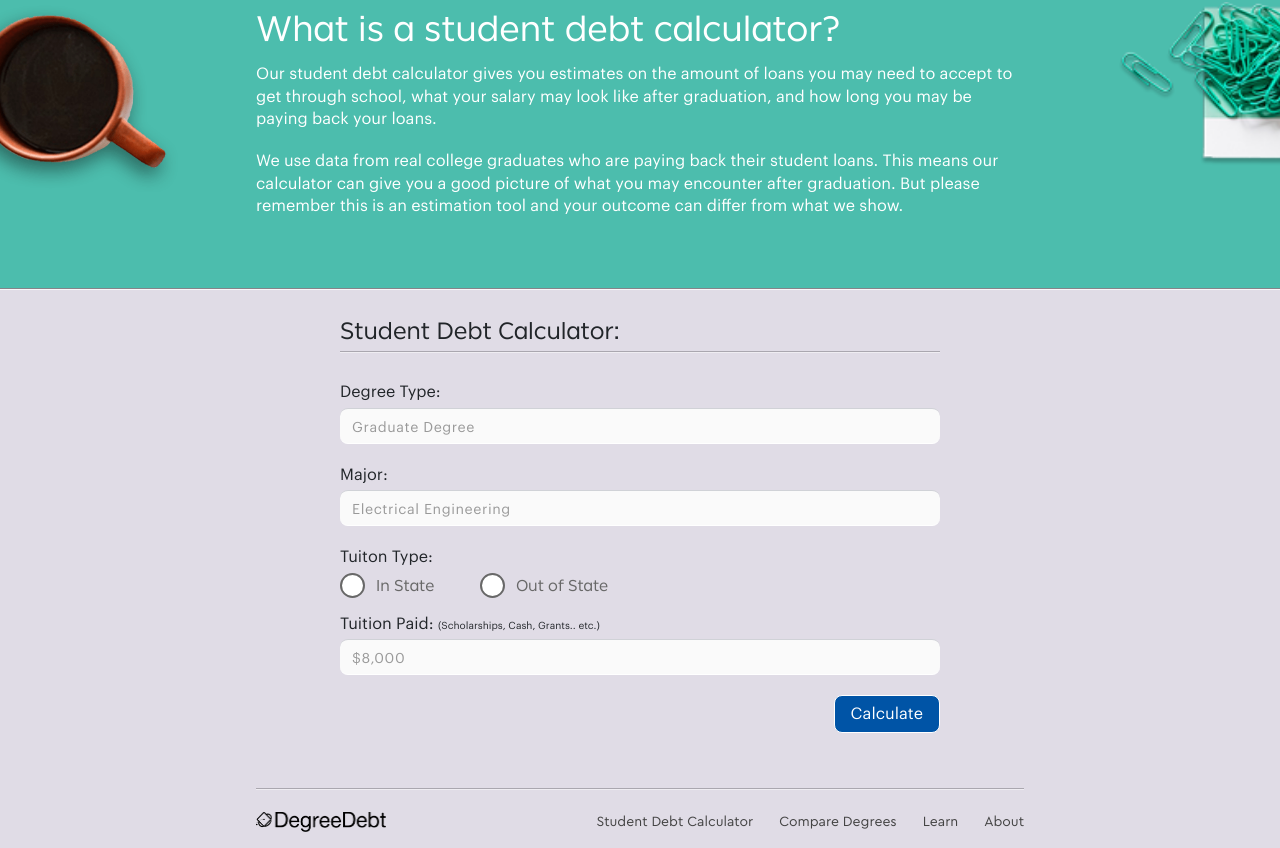
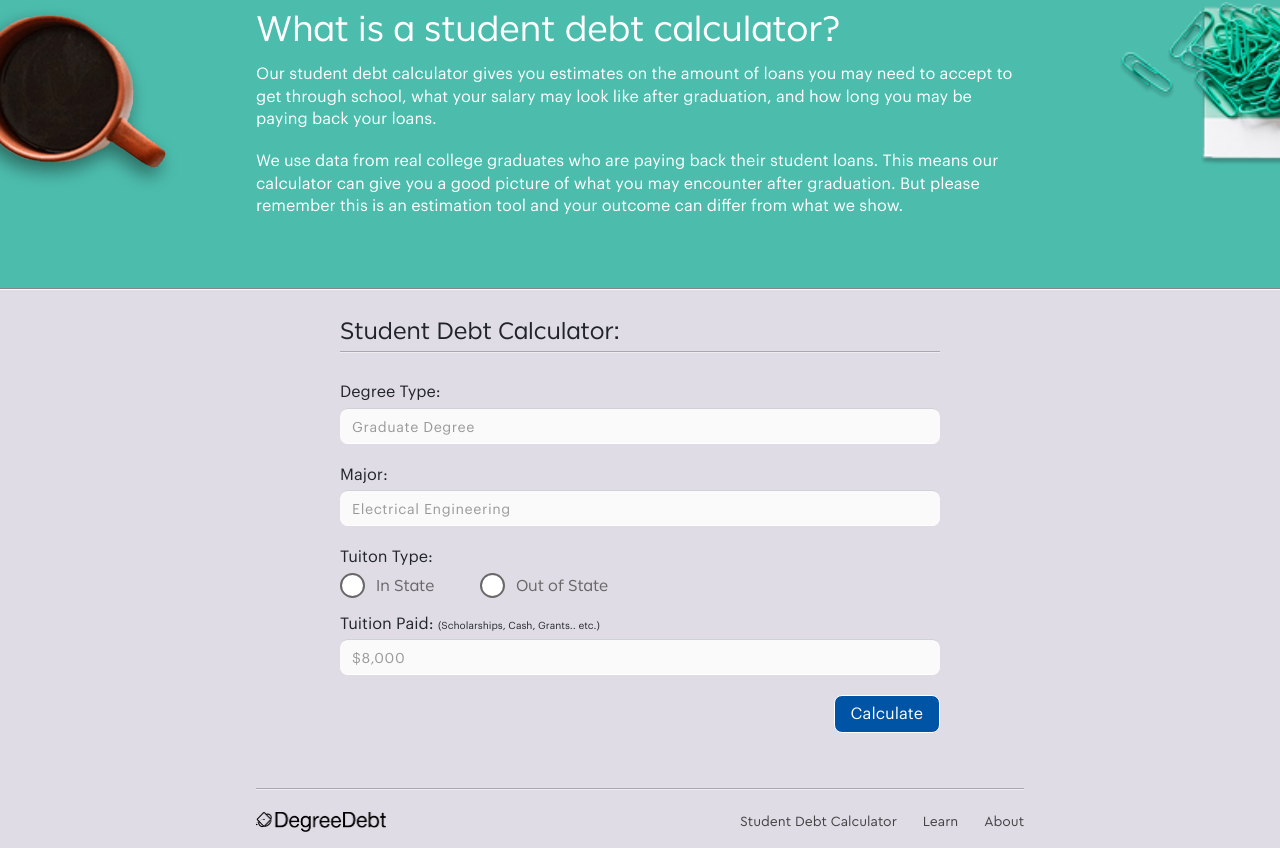
Before and after one commit to rossmonroe/degree-debt, a React (Create React App) app: page / in a window 1280 px wide. Shown: the part 412-1260 px from the top of the page. Built offline with nearby package versions, Linux system fonts and the light colour scheme.

Commit message:
Took out compare degrees from footer

```diff
--- a/src/components/Footer.js
+++ b/src/components/Footer.js
@@ -13,12 +13,11 @@ class Footer extends Component {
           <div className='opacity-50 separator margin-10'></div>
           <div id='footer-logo'></div>
           <div className='footer-navigation'>
-              <ul>
-                <li><Link className='nav-link' to= '/'>Student Debt Calculator</Link></li>
-                <li><Link className='nav-link' to="/compare">Compare Degrees</Link></li>
-                <li><Link className='nav-link' to="/learn">Learn</Link></li>
-                <li><Link className='nav-link' to="/about">About</Link></li>
-              </ul>
+            <ul>
+              <li><Link className='nav-link' to='/'>Student Debt Calculator</Link></li>
+              <li><Link className='nav-link' to="/learn">Learn</Link></li>
+              <li><Link className='nav-link' to="/about">About</Link></li>
+            </ul>
           </div>
           <div className='clear'></div>
         </div>
```
